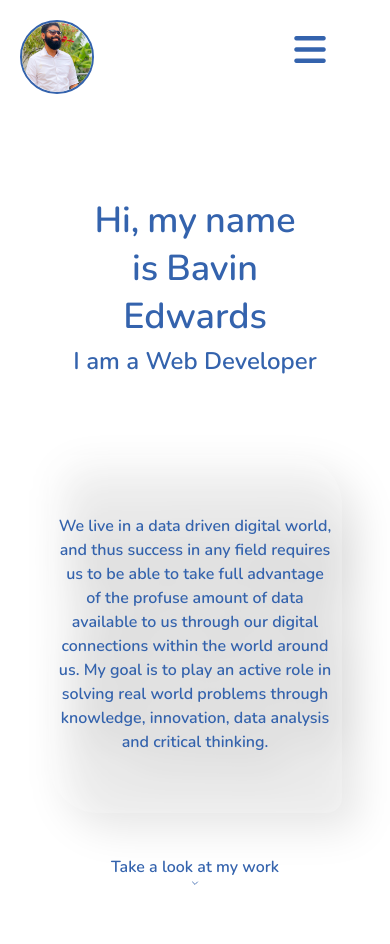
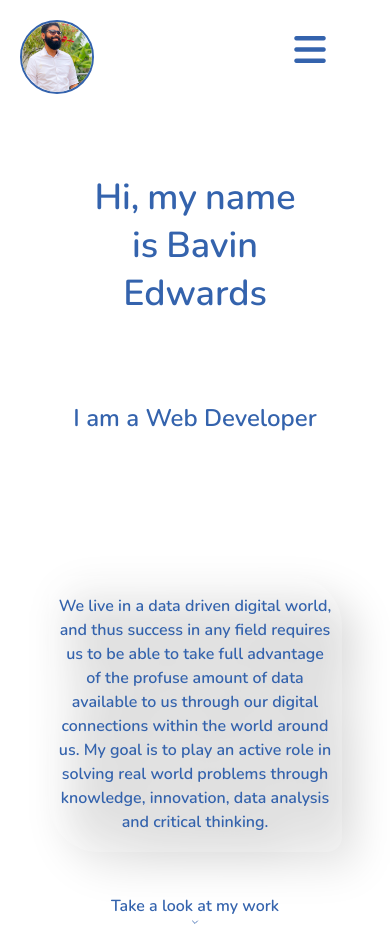
Before and after one commit to zerico007/profile, a React (Create React App) app: page / in a window 390 px wide. Built offline with nearby package versions, Linux system fonts and the light colour scheme.

Commit message:
mobile fixes

```diff
--- a/src/components/Home.js
+++ b/src/components/Home.js
@@ -44,7 +44,7 @@ const AboutDiv = styled.div`
 const NameDiv = styled.div`
   position: relative;
   display: flex;
-  margin: 3rem 0;
+  margin: 4rem 0;
   flex-wrap: wrap;
   justify-content: center;
   align-items: center;
@@ -53,7 +53,7 @@ const NameDiv = styled.div`
   height: 32px;
   border: none;
   padding: 10px;
-  font-size: ${(props) => (props.mobileSite ? "48px" : "62px")};
+  font-size: 48px;
   font-weight: bold;
   text-align: center;
   color: #3463ad;
@@ -65,7 +65,7 @@ const NameDiv = styled.div`
 const TitleDiv = styled.div`
   position: relative;
   display: flex;
-  margin: 3rem 0;
+  margin: ${(props) => (props.mobileSite ? "7rem 0" : "3rem 0")};
   justify-content: center;
   align-items: center;
   width: fit-content;
--- a/src/components/NavBar.js
+++ b/src/components/NavBar.js
@@ -13,7 +13,6 @@ const NavDiv = styled.div`
   padding: 20px;
   background: white;
   margin-bottom: 3rem;
-  z-index: 10;
   box-sizing: border-box;
 `;
 
```
